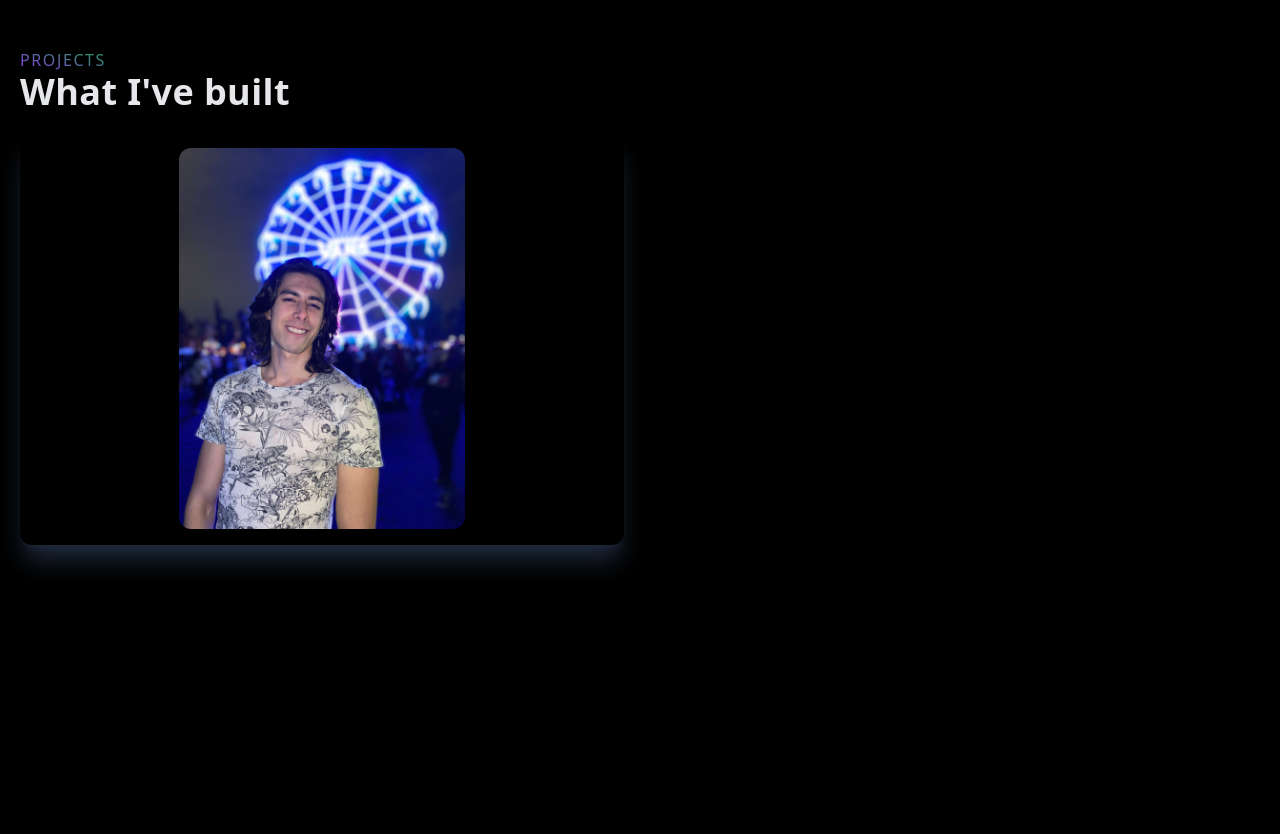
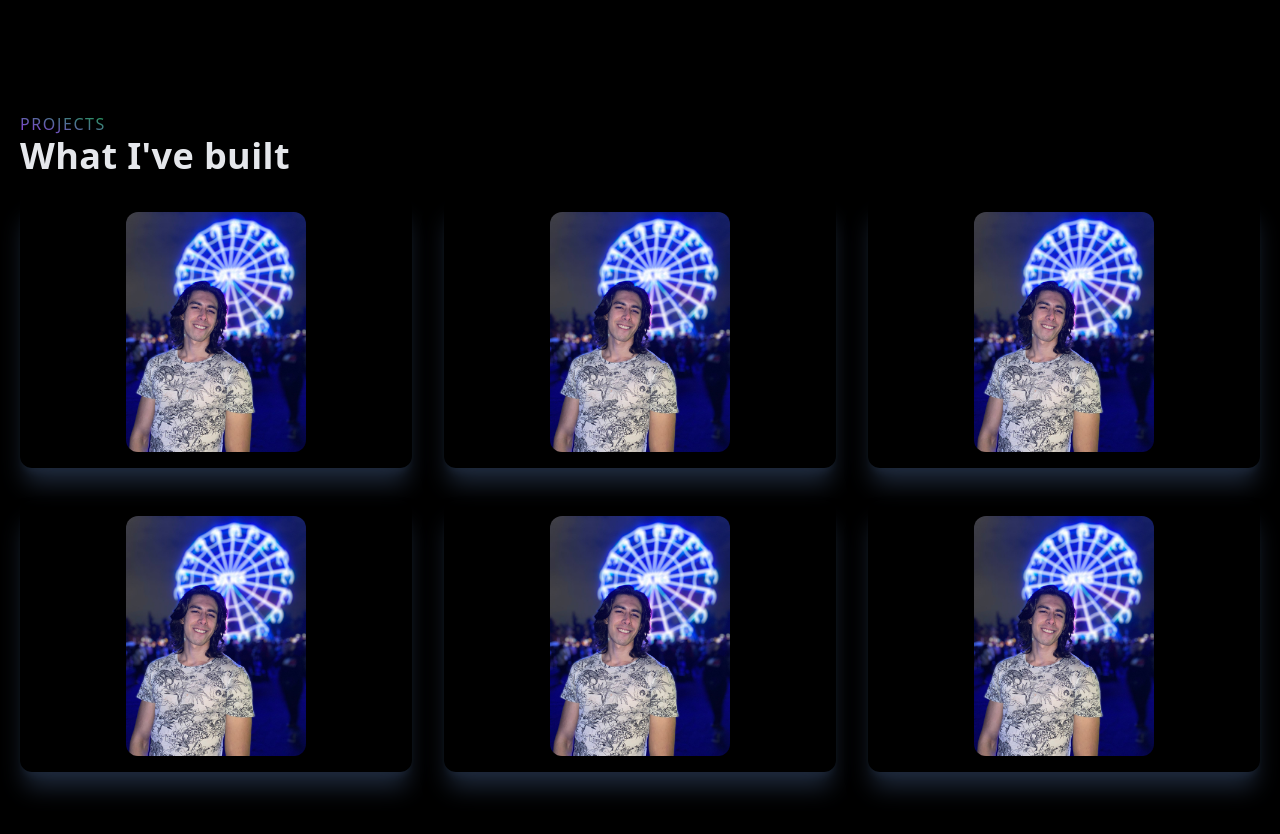
Before and after one commit to mikemtzp/portfolio, a Next.js app: page / in a window 1280 px wide. Shown: the part 2280-3114 px from the top of the page. Before the commit the page ends 2889 px from the top, so only its background shows below. Built offline with nearby package versions, Linux system fonts and the light colour scheme.

Commit message:
Add project item components

```diff
--- /dev/null
+++ b/components/ProjectItem.jsx
@@ -0,0 +1,24 @@
+import Image from 'next/image';
+import Link from 'next/link';
+import React from 'react';
+
+const ProjectItem = ({ title, image, tech, projectUrl }) => {
+  return (
+    <div className='group relative text-center text-white flex items-center justify-center h-auto w-full shadow-xl shadow-slate-800 rounded-xl p-4 hover:bg-gradient-to-tr from-purple-600 to-green-600'>
+      <Image
+        src={image}
+        alt={title}
+        className='rounded-xl group-hover:opacity-10 h-full w-[50%]'
+      />
+      <div className='hidden group-hover:flex group-hover:flex-col group-hover:items-center absolute top-[50%] left-[50%] translate-x-[-50%] translate-y-[-50%]'>
+        <h3 className='text-2xl tracking-wider'>{title}</h3>
+        <p className='mb-3'>{tech}</p>
+        <Link href={projectUrl}>
+          <p className='bg-black hover:bg-opacity-50 w-fit rounded-xl px-5'>See More</p>
+        </Link>
+      </div>
+    </div>
+  );
+};
+
+export default ProjectItem;
--- a/components/Projects.jsx
+++ b/components/Projects.jsx
@@ -1,31 +1,52 @@
-import Image from 'next/image';
-import Link from 'next/link';
 import React from 'react';
 import dommie from '../public/assets/dommie.jpeg';
+import ProjectItem from './ProjectItem';
 
 const Projects = () => {
   return (
     <div id='projects' className='w-full'>
-      <div className='max-w-[1240px] mx-auto py-16'>
-        <p className='gradient-text uppercase tracking-widest pl-5 xl:pl-0 '>Projects</p>
-        <h2 className='pl-5 xl:pl-0 sm:mb-5'>What I&apos;ve built</h2>
-        <div className='grid sm:grid-cols-2 gap-8 mx-4 lg:mx-0'>
-          <div className='group relative text-center text-white flex items-center justify-center h-auto w-full shadow-xl shadow-slate-800 rounded-xl p-4 hover:bg-gradient-to-tr from-purple-600 to-green-600'>
-            <Image
-              src={dommie}
-              alt='/'
-              className='rounded-xl group-hover:opacity-10 h-full w-[50%]'
-            />
-            <div className='hidden group-hover:block absolute top-[50%] left-[50%] translate-x-[-50%] translate-y-[-50%]'>
-              <h3 className='text-2xl tracking-wider'>
-                Project Name
-              </h3>
-              <p className='pb-2'>React</p>
-              <Link href='/'>
-                <p className='bg-slate-400 rounded-xl'>More Info</p>
-              </Link>
-            </div>
-          </div>
+      <div className='max-w-[1240px] mx-auto py-32'>
+        <p className='gradient-text uppercase tracking-widest pl-5 xl:pl-0 '>
+          Projects
+        </p>
+        <h2 className='pl-5 xl:pl-0 mb-3 sm:mb-5'>What I&apos;ve built</h2>
+        <div className='grid sm:grid-cols-2 xl:grid-cols-3 gap-8 mx-4 xl:mx-0'>
+          <ProjectItem
+            title='Easy Fly'
+            image={dommie}
+            tech='React/RoR'
+            projectUrl='/easy-fly'
+          />
+          <ProjectItem
+            title='BuddGet'
+            image={dommie}
+            tech='Ruby on Rails'
+            projectUrl='/buddget'
+          />
+          <ProjectItem
+            title='Dream Picture'
+            image={dommie}
+            tech='React'
+            projectUrl='/dream-picture'
+          />
+          <ProjectItem
+            title='Recipe App'
+            image={dommie}
+            tech='Ruby on Rails'
+            projectUrl='/recipe'
+          />
+          <ProjectItem
+            title="Space Traveler's Hub"
+            image={dommie}
+            tech='React'
+            projectUrl='/space-travelers-hub'
+          />
+          <ProjectItem
+            title='Awesome Books'
+            image={dommie}
+            tech='React'
+            projectUrl='/awesome-books'
+          />
         </div>
       </div>
     </div>
--- a/components/Skills.jsx
+++ b/components/Skills.jsx
@@ -9,7 +9,7 @@ const Skills = () => {
         <p className='uppercase gradient-text tracking-widest pl-5 xl:pl-0'>
           Skills
         </p>
-        <h2 className='pl-5 xl:pl-0 sm:mb-5'>My tech stack</h2>
+        <h2 className='pl-5 xl:pl-0 mb-3 sm:mb-5'>My tech stack</h2>
         <div className='grid grid-cols-3 sm:grid-cols-4 md:grid-cols-6 lg:grid-cols-7 xl:grid-cols-8 2xl:flex 2xl:flex-wrap 2xl:gap-8 place-content-center justify-items-center gap-5 m-4'>
           {skills.map(([url, image, tech]) => (
             <a className='max-w-[100px] w-full min-w-fit' href={url} key={tech} target='_blank' rel='noopener noreferrer'>
```
